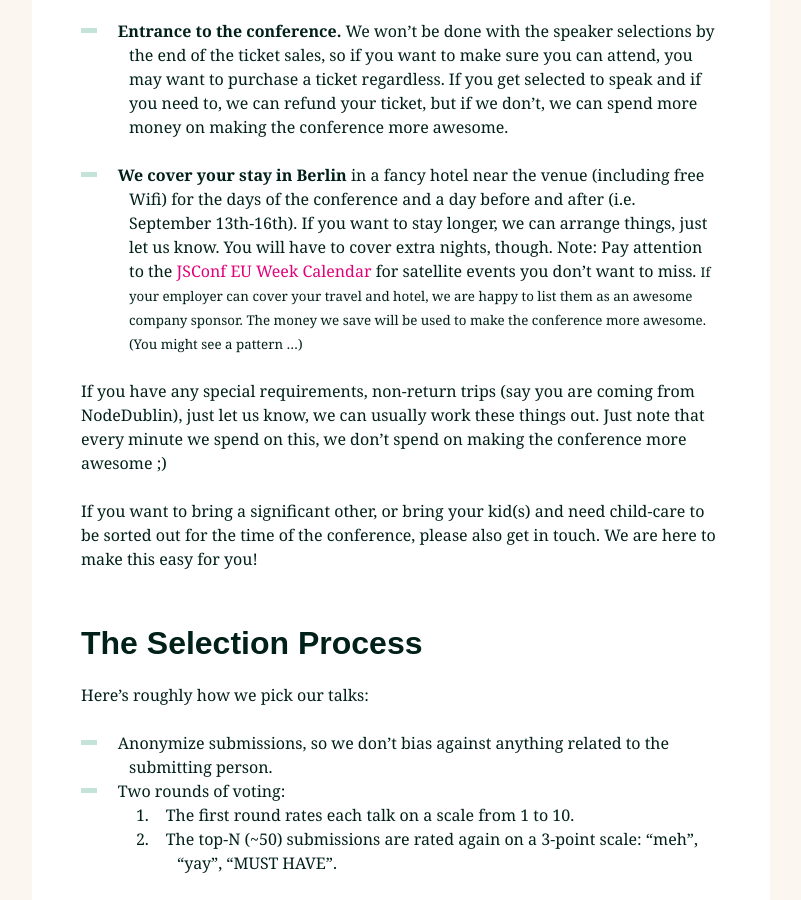
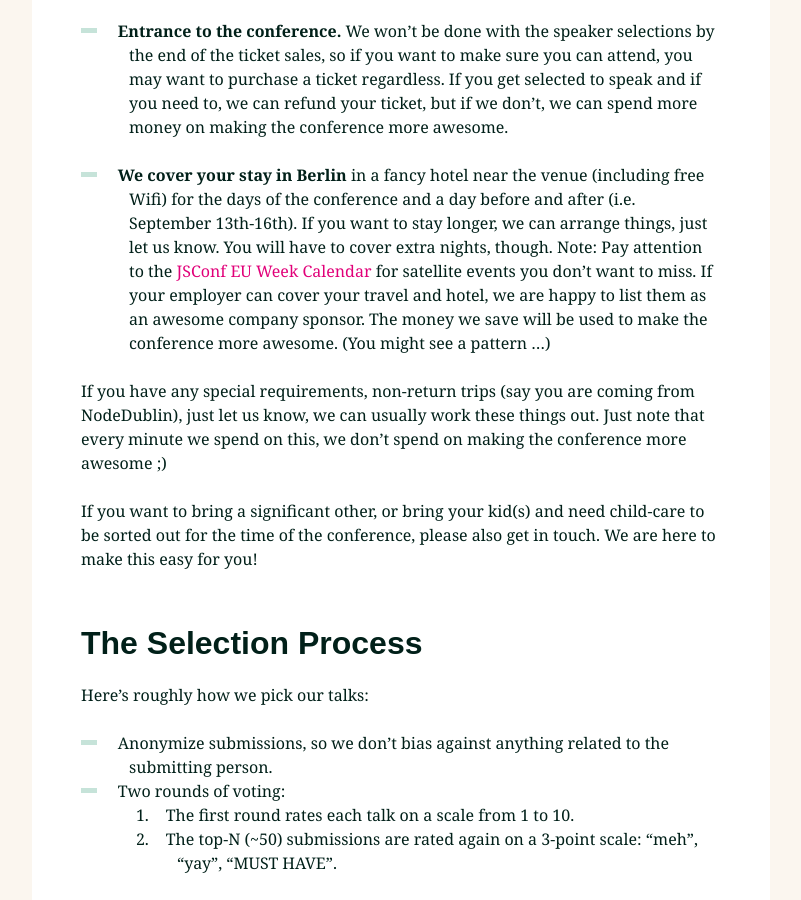
Before and after one commit to jsconf/2013.jsconf.eu, a Jekyll site: the page built from call-for-speakers/index.md, in a window 1280 px wide and 900 px high, scrolled down 4042 px. Shown: the whole window, without its empty margins (239-1040 px from the left). Built offline with Jekyll 4.4.1, drawn with Linux system fonts in a browser that asks for light colours; nearby versions of some CDN libraries; comment, search, counter and statistics services are not loaded.

Commit message:
Doesn't compile

```diff
--- a/call-for-speakers/index.md
+++ b/call-for-speakers/index.md
@@ -104,8 +104,8 @@ If you get selected as a speaker at JSConf EU, here’s what you get:
  * **Entrance to the conference.** We won’t be done with the speaker selections by the end of the ticket sales, so if you want to make sure you can attend, you may want to purchase a ticket regardless. If you get selected to speak and if you need to, we can refund your ticket, but if we don’t, we can spend more money on making the conference more awesome.
 
  * **We cover your stay in Berlin** in a fancy hotel near the venue (including free Wifi) for the days of the conference and a day before and after (i.e. September 13th-16th). If you want to stay longer, we can arrange things, just let us know. You will have to cover extra nights, though. Note: Pay attention to the [JSConf EU Week Calendar](/schedule/) for satellite events you don’t want to miss.
-    <small>If your employer can cover your travel and hotel, we are happy to list them as an awesome company sponsor. The money we save will be used to make the conference more awesome. (You might see a pattern …)
-</small>
+     If your employer can cover your travel and hotel, we are happy to list them as an awesome company sponsor. The money we save will be used to make the conference more awesome. (You might see a pattern …)
+
 
 If you have any special requirements, non-return trips (say you are coming from NodeDublin), just let us know, we can usually work these things out. Just note that every minute we spend on this, we don't spend on making the conference more awesome ;)
 
```
